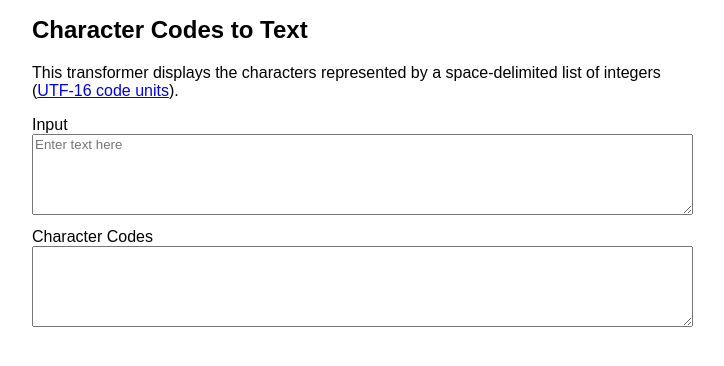
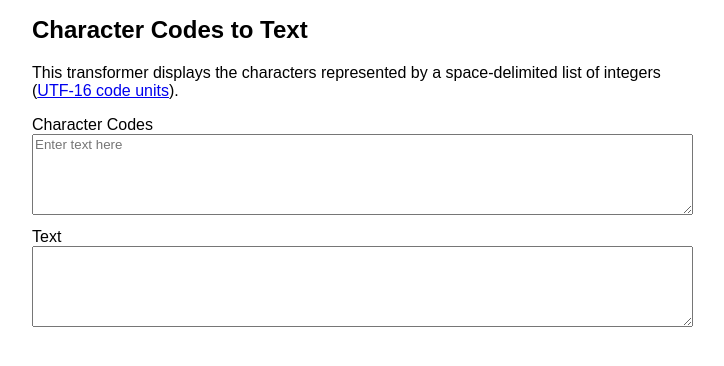
Before and after one commit to benCoomes/textt, a plain HTML site: page src/charcodes_to_text.html in a window 1280 px wide. Shown: the part 144-510 px from the top of the page, without its empty margins (288-1012 px from the left). Drawn offline with Linux system fonts and the light colour scheme.

Commit message:
update form labels

```diff
--- a/src/charcodes_to_text.html
+++ b/src/charcodes_to_text.html
@@ -15,10 +15,10 @@
     <h2>Character Codes to Text</h2>
     <p>This transformer displays the characters represented by a space-delimited list of integers (<a href="https://en.wikipedia.org/wiki/UTF-16">UTF-16 code units</a>).</p>
 
-    <label for="input-plaintext">Input</label>
+    <label for="input-plaintext">Character Codes</label>
     <textarea id="input-plaintext" class="textt-input" placeholder="Enter text here" rows="5" cols="80"></textarea>
 
-    <label for="input-modifiedtext">Character Codes</label>
+    <label for="input-modifiedtext">Text</label>
     <textarea id="input-modifiedtext" class="textt-input" rows="5" cols="80" readonly="true"></textarea>
   </main>
 </body>
```
Also changed, not shown: src/text_to_charcodes.html (+1 -1 lines).
